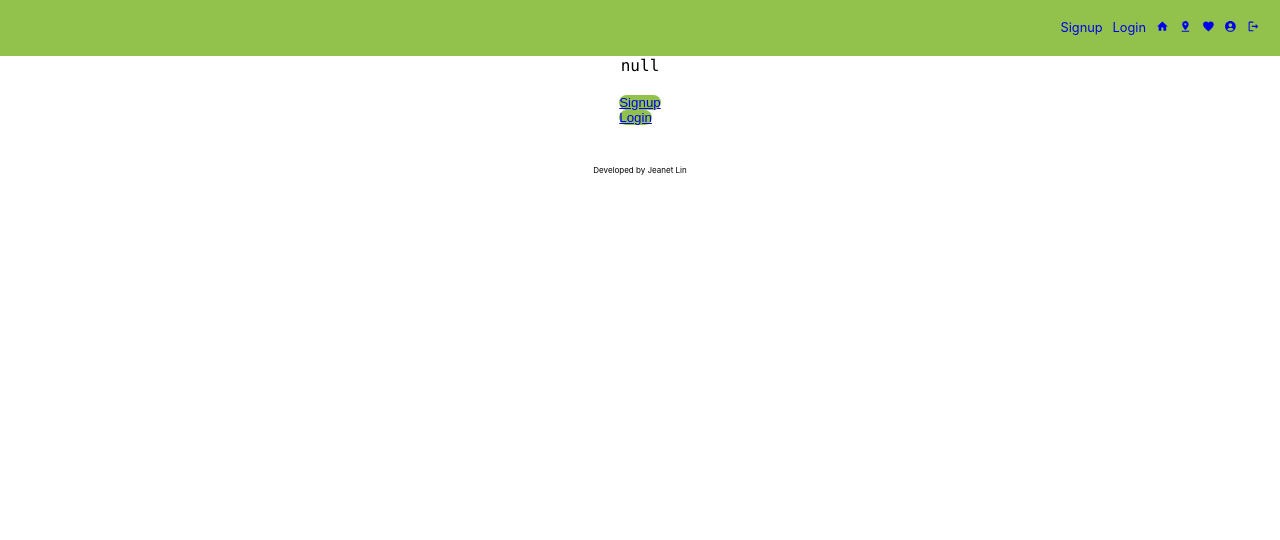
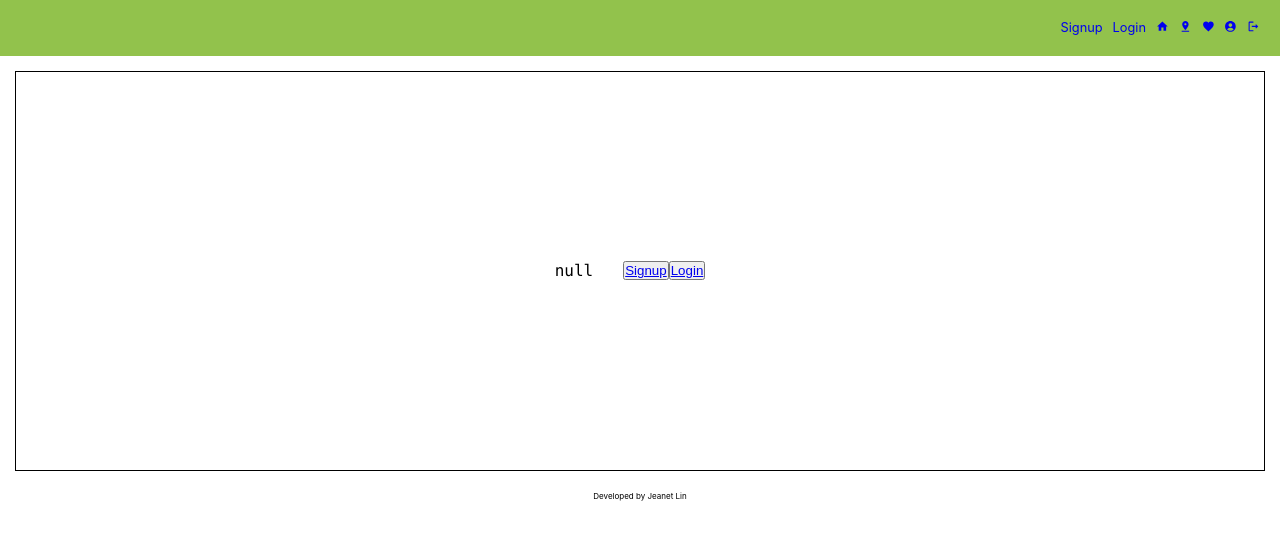
Before and after one commit to mzchloe/happybelly-frontend, a React (Create React App) app: page / in a window 1280 px wide. Shown: the top 540 px of the page. Built offline with nearby package versions, Linux system fonts and the light colour scheme.

Commit message:
replaced buttons with link boxes

```diff
--- a/src/pages/LandingPage/LandingPage.module.css
+++ b/src/pages/LandingPage/LandingPage.module.css
@@ -1,18 +1,20 @@
 
 .landingPageContainer {
+    border: 1px solid black;
+    height: 50vh;
     display: flex;
-    flex-direction: column;
     justify-content: center;
     align-items: center;
-}
-.landingPageBtn {
-    background-color: #92C24C;
-    border: none;
-    border-radius: 0.8em;
+    margin: 15px;
+    gap: 10px;
 }
 
-button {
+.signupBox, .loginBox {
+    border: 1px solid black;
     display: flex;
-    flex-direction: column;
+    height: 20vh;
+    width: 50vw;
+    justify-content: center;
     align-items: center;
+    text-decoration: none;
 }
```
